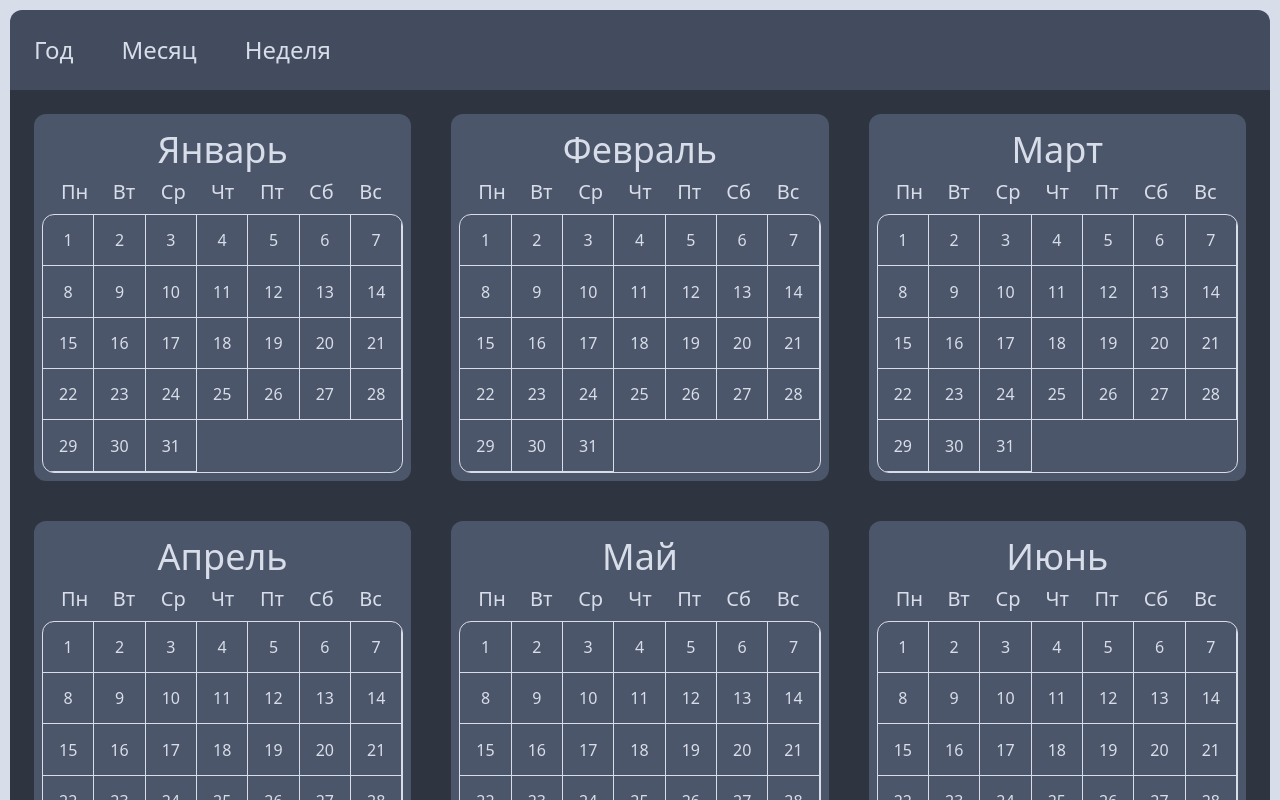
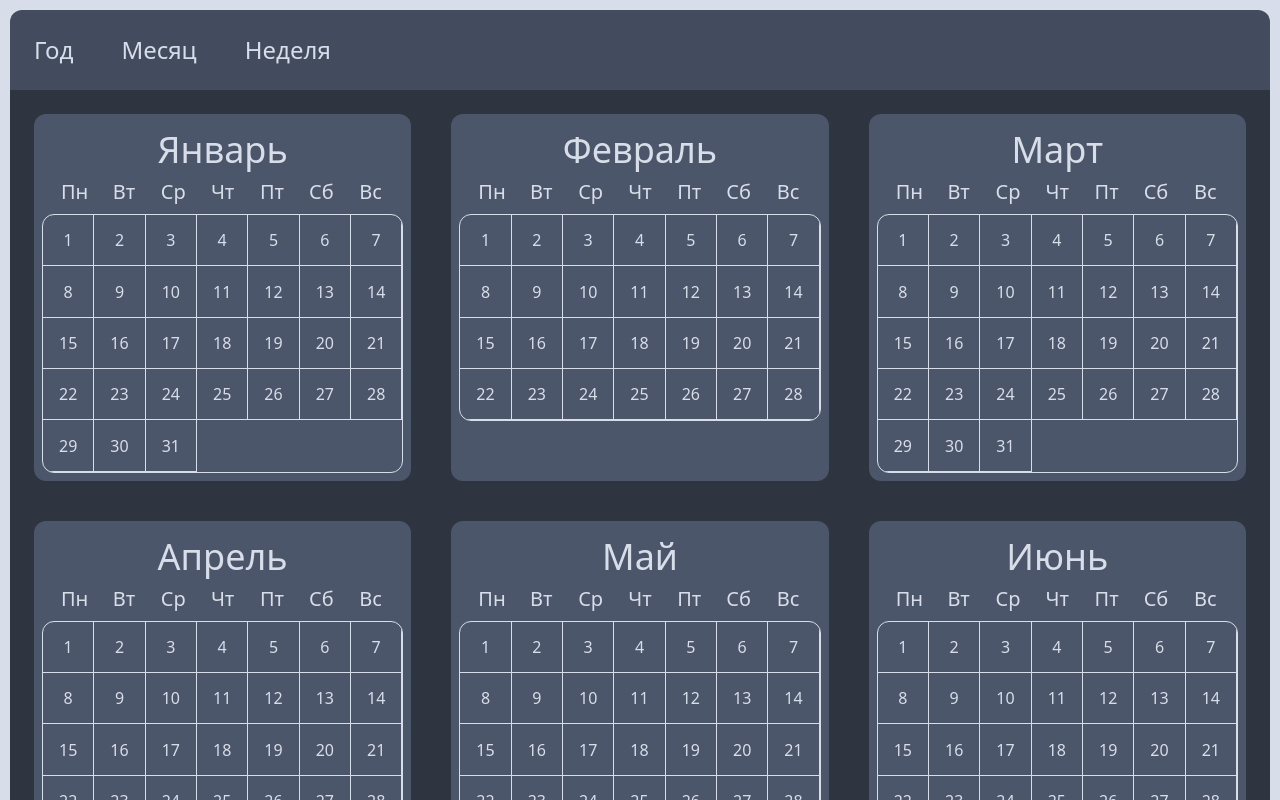
Before and after one commit to DmitriyKonnov/ShiftCalendar, a React (Create React App) app: page / in a window 1280 px wide. Shown: the top 800 px of the page. Built offline with nearby package versions, Linux system fonts and the light colour scheme.

Commit message:
дебажил отображение данных

```diff
--- a/src/App.js
+++ b/src/App.js
@@ -109,8 +109,8 @@ function App() {
     <>
       <Header />
       <Routes>
-        <Route path="/" element={<YearBlock />} />
-        <Route path="/month" element={<MonthBlock />} />
+        <Route path="/" element={<YearBlock months={months} />} />
+        <Route path="/month" element={<MonthBlock months={months} />} />
         <Route path="/week" element={<WeekBlock />} />
       </Routes>
     </>
--- a/src/Components/Month/index.jsx
+++ b/src/Components/Month/index.jsx
@@ -10,12 +10,7 @@ const listDaysName = daysName.map((dayName, index) => {
   );
 });
 
-const days = [
-  1, 2, 3, 4, 5, 6, 7, 8, 9, 10, 11, 12, 13, 14, 15, 16, 17, 18, 19, 20, 21, 22, 23, 24, 25, 26, 27,
-  28, 29, 30, 31,
-];
-
-export const Month = ({ title }) => {
+export const Month = ({ month }) => {
   const [addDay, setAddDay] = useState(false);
   function onChangeDays() {
     setAddDay(!addDay);
@@ -23,10 +18,10 @@ export const Month = ({ title }) => {
 
   return (
     <div className="w-full bg-elemnt rounded-xl p-2">
-      <h3 className="text-center text-4xl m-2">{title}</h3>
+      <h3 className="text-center text-4xl m-2">{month.title}</h3>
       <ul className="px-2 grid grid-cols-7 justify-items-center mb-2">{listDaysName}</ul>
       <ul className="grid grid-cols-7 justify-items-center w-full border rounded-xl border-font overflow-hidden">
-        {days.map((day, index) => (
+        {month.days.map((day, index) => (
           <li
             onClick={onChangeDays}
             className={`${
--- a/src/Pages/MonthBlock/index.jsx
+++ b/src/Pages/MonthBlock/index.jsx
@@ -1,11 +1,12 @@
 import React from 'react';
-import Month from '../../Components/Month';
+// import Month from '../../Components/Month';
 
-export const MonthBlock = () => {
+export const MonthBlock = ({ months }) => {
+  console.log(months[1]);
   return (
     <div className="container mx-auto bg-theme p-6 rounded-b-xl">
-      <h3 className="text-3xl mb-6">Январь</h3>
-      <Month />
+      <h3 className="text-3xl mb-6">{months[1].title}</h3>
+      {/* <Month /> */}
     </div>
   );
 };
--- a/src/Pages/YearBlock/index.jsx
+++ b/src/Pages/YearBlock/index.jsx
@@ -1,25 +1,11 @@
 import React from 'react';
 import Month from '../../Components/Month';
 
-const months = [
-  'Январь',
-  'Февраль',
-  'Март',
-  'Апрель',
-  'Май',
-  'Июнь',
-  'Июль',
-  'Август',
-  'Сентябрь',
-  'Октябрь',
-  'Ноябрь',
-  'Декабрь',
-];
-const listMonths = months.map((month, index) => {
-  return <Month key={index} title={month} />;
-});
+export const Year = ({ months }) => {
+  const listMonths = months.map((month, index) => {
+    return <Month key={index} month={month} />;
+  });
 
-export const Year = () => {
   return (
     <div className="container mx-auto bg-theme p-6 grid 2xl:grid-cols-4 lg:grid-cols-3 sm:grid-cols-2 justify-items-center gap-10 rounded-b-xl">
       {listMonths}
--- a/src/index.js
+++ b/src/index.js
@@ -8,11 +8,11 @@ import { Provider } from 'react-redux';
 
 const root = ReactDOM.createRoot(document.getElementById('root'));
 root.render(
-  <React.StrictMode>
-    <BrowserRouter>
-      <Provider store={store}>
-        <App />
-      </Provider>
-    </BrowserRouter>
-  </React.StrictMode>,
+  // <React.StrictMode>
+  <BrowserRouter>
+    <Provider store={store}>
+      <App />
+    </Provider>
+  </BrowserRouter>,
+  // </React.StrictMode>,
 );
--- /dev/null
+++ b/src/redux/filter/slice.js
@@ -0,0 +1,5 @@
+import { createSlice } from '@reduxjs/toolkit';
+
+const initialState = {
+  value: 0,
+};
```
Also changed, not shown: src/redux/data/slice.js (deleted).
